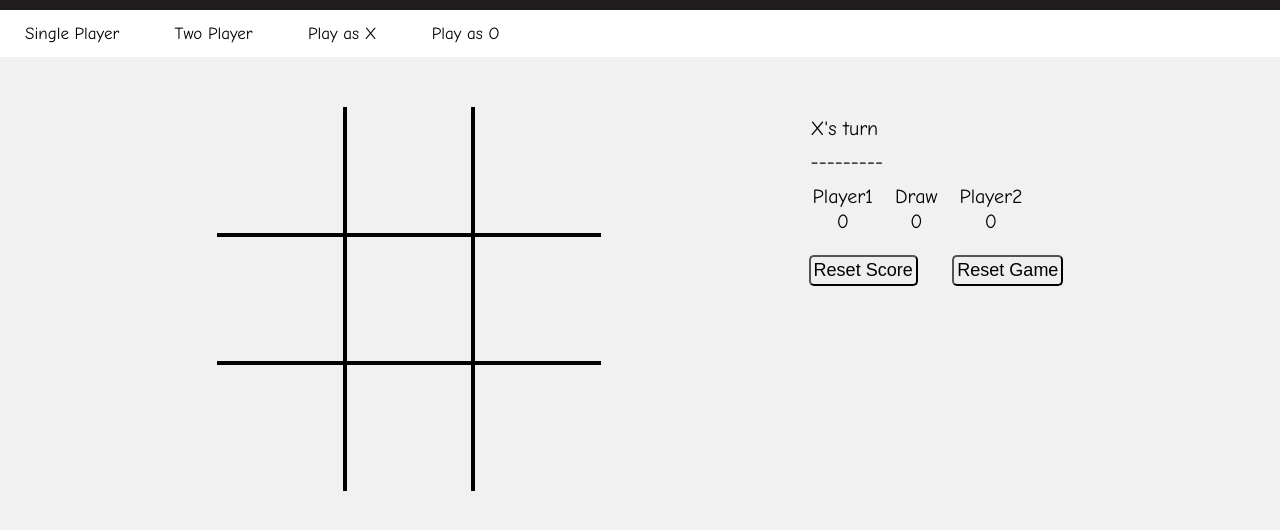
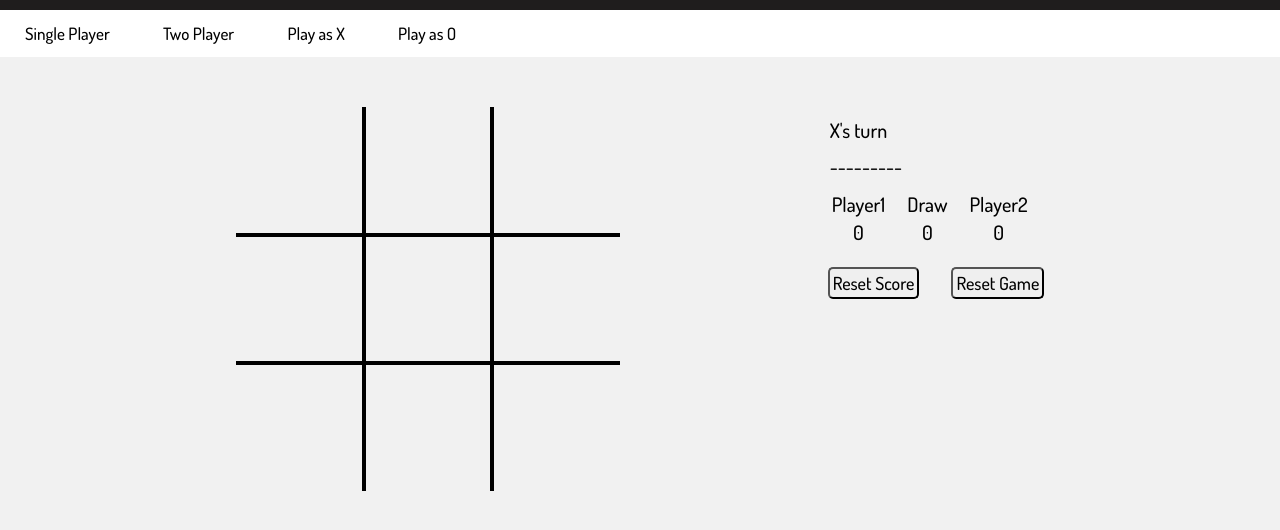
Before and after one commit to utksingh007/tic-tac-toe, a plain HTML site: page index.html in a window 1280 px wide. Shown: the part 40-570 px from the top of the page. Drawn offline with Linux system fonts and the light colour scheme.

Commit message:
added google fonts

```diff
--- a/style.css
+++ b/style.css
@@ -1,3 +1,5 @@
+@import url('https://fonts.googleapis.com/css2?family=Dosis:wght@500&display=swap');
+
 *{
     margin: 0px;
     padding: 0px;
@@ -5,7 +7,7 @@
 
 body{
     background-color: rgb(241, 241, 241);
-    font-family: 'Comic Sans MS', 'Comic Sans', cursive;
+    font-family: 'Dosis', sans-serif;
 }
 
 h1{
@@ -38,7 +40,7 @@ nav ul{
     border: none;
     background-color: white;
     font-size: 17px;
-    font-family: 'Comic Sans MS', 'Comic Sans', cursive;
+    font-family: 'Dosis', sans-serif;
     height: 37px;
     border-radius: 8px;
     padding: 5px;
@@ -114,6 +116,7 @@ nav ul{
     padding: 3px;
     margin: 8px;
     margin-top: 20px;
+    font-family: 'Dosis', sans-serif;
 }
 
 #reset:hover{
@@ -127,6 +130,7 @@ nav ul{
     padding: 3px;
     margin-left: 20px;
     margin-top: 20px;
+    font-family: 'Dosis', sans-serif;
 }
 
 #clear:hover{
```
